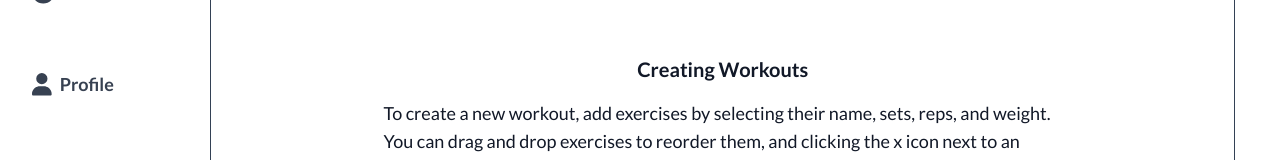
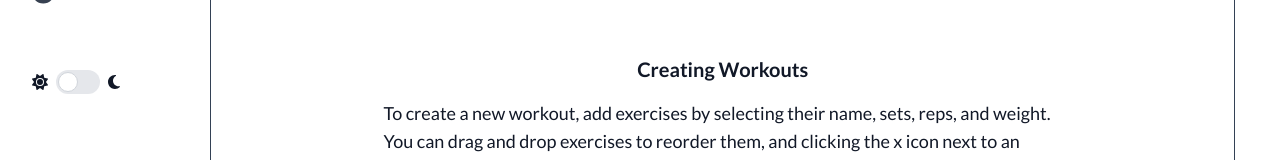
Before and after one commit to maxmonis/maxWellness, a Next.js app: page /about in a window 1280 px wide. Shown: the part 422-582 px from the top of the page. Built offline with nearby package versions, Linux system fonts and the light colour scheme; no server answers.

Commit message:
Add username to user menu, show only dark mode toggle if logged out

```diff
--- a/src/shared/components/Navbar.tsx
+++ b/src/shared/components/Navbar.tsx
@@ -24,7 +24,7 @@ export default function Navbar() {
   return (
     <div className="flex max-h-screen items-center border-slate-700 max-md:h-14 max-md:w-screen max-md:border-t md:border-r md:pl-2">
       <div className="flex h-full w-full flex-col items-center justify-center gap-10 px-4 sm:px-6 md:h-full md:justify-between md:overflow-y-scroll">
-        <div className="mx-auto flex w-full max-w-2xl items-center justify-between gap-x-6 gap-y-4 sm:py-6 md:flex-col md:items-start md:justify-start">
+        <div className="mx-auto flex w-full max-w-2xl items-center justify-between gap-y-4 sm:py-6 md:flex-col md:items-start md:justify-start">
           <div className="md:mb-6">
             <IconButton
               className="max-sm:p-4"
--- a/src/shared/components/UserMenu.tsx
+++ b/src/shared/components/UserMenu.tsx
@@ -11,7 +11,6 @@ import Image from "next/image"
 import {useRouter} from "next/router"
 import React from "react"
 import {logOut} from "~/firebase/client"
-import {useAuth} from "../context/AuthContext"
 import {useKeypress} from "../hooks/useKeypress"
 import {useOutsideClick} from "../hooks/useOutsideClick"
 import {useSession} from "../hooks/useSession"
@@ -21,24 +20,32 @@ import {IconButton} from "./CTA"
  * This menu allows the user to toggle dark mode or log out
  */
 export function UserMenu({className = ""}) {
-  const user = useAuth()
-  const {data: session} = useSession()
+  const {data: session, isLoading} = useSession()
   const router = useRouter()
 
   const [open, setOpen] = React.useState(false)
   const ref = useOutsideClick(() => setOpen(false))
   useKeypress("Escape", () => setOpen(false))
 
+  if (isLoading) return <></>
+
+  if (!session)
     return (
-    <div className={classNames("relative w-min", className)} {...{ref}}>
+      <div className="max-sm:pr-4 md:mt-10">
+        <DarkModeToggle />
+      </div>
+    )
+
+  return (
+    <div className={classNames("relative", className)} {...{ref}}>
       <IconButton
-        className="max-xs:p-4"
+        className="max-sm:p-4"
         icon={
-          session?.profile.photoURL ? (
-            <div className="relative h-6 w-6">
+          session.profile.photoURL ? (
+            <div className="relative flex h-6 w-6 flex-shrink-0">
               <Image
                 alt={`${session.profile.userName} profile photo`}
-                className="rounded-full"
+                className="flex flex-shrink-0 rounded-full"
                 fill
                 priority
                 src={session.profile.photoURL}
@@ -48,14 +55,16 @@ export function UserMenu({className = ""}) {
             <FontAwesomeIcon icon={faUser} size="lg" />
           )
         }
-        text={session?.profile.userName.split(" ")[0] ?? "Profile"}
-        textClass="max-xs:sr-only whitespace-nowrap max-w-[12ch] lg:max-w-[23ch] truncate"
+        text={session.profile.userName.split(" ")[0]}
+        textClass="max-sm:sr-only whitespace-nowrap max-w-[15ch] truncate"
         onClick={() => setOpen(!open)}
       />
       {open && (
-        <dialog className="absolute z-10 flex flex-col items-start gap-4 rounded-lg border border-slate-700 p-4 max-md:-left-24 max-md:bottom-8 md:left-8 md:top-8">
+        <dialog className="absolute -left-24 bottom-8 z-10 flex w-min flex-col items-start gap-4 rounded-lg border border-slate-700 p-4 max-sm:bottom-12 md:left-4">
           <DarkModeToggle />
-          {user && (
+          <p className="leading-tight">
+            Logged in as {session.profile.userName}
+          </p>
           <IconButton
             icon={
               <FontAwesomeIcon
@@ -69,7 +78,6 @@ export function UserMenu({className = ""}) {
             }}
             text="Logout"
           />
-          )}
         </dialog>
       )}
     </div>
```
Lines whose indentation alone changed are shown as unchanged.
